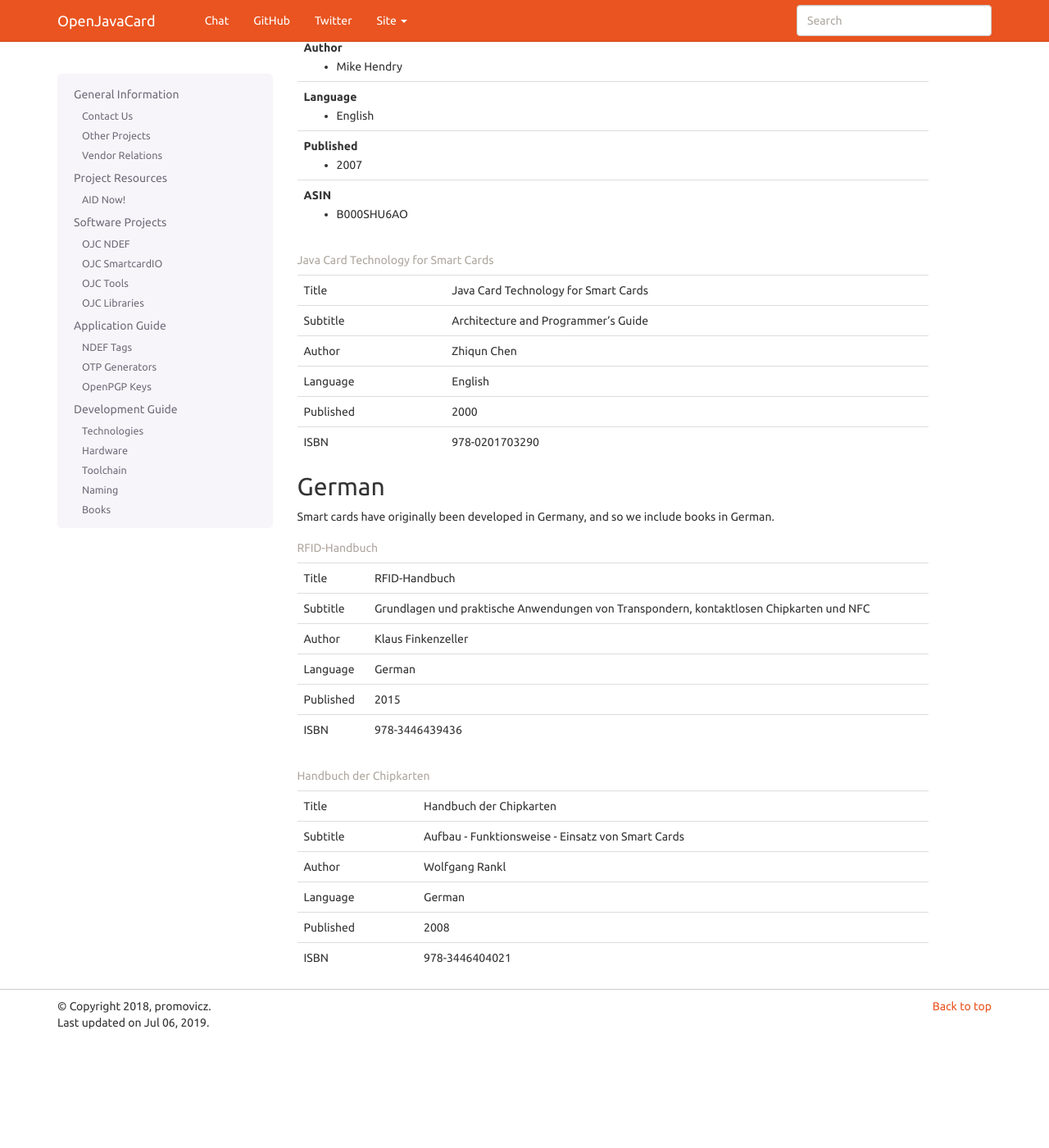
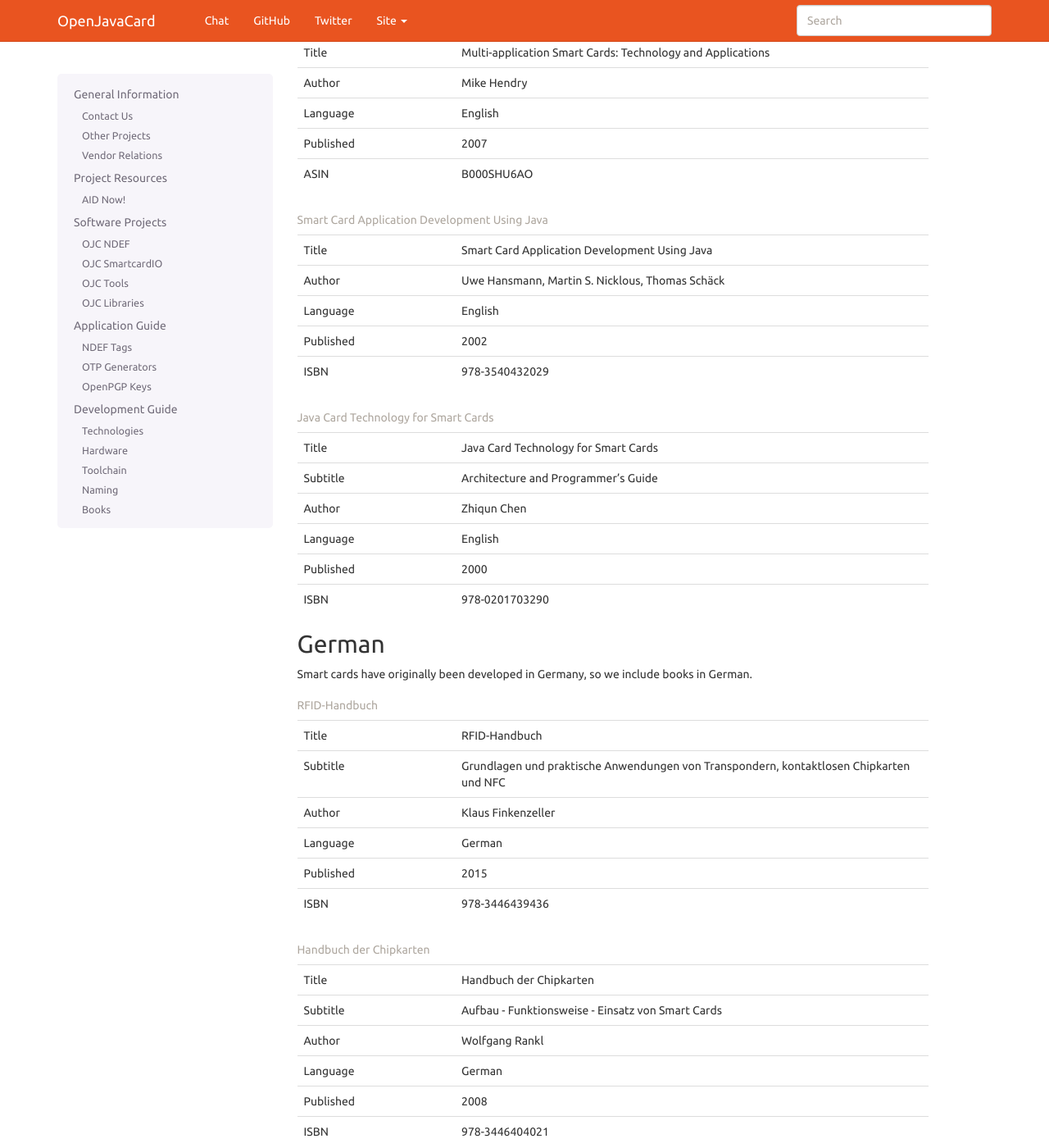
Before and after one commit to OpenJavaCard/openjavacard-site, a Sphinx documentation site: the page built from source/devguide/books.rst, in a window 1280 px wide and 1400 px high, scrolled down 1268 px. Shown: the whole window at 82% size. Built offline with Sphinx 7.4.7, drawn with Linux system fonts in a browser that asks for light colours; before the commit the page ends 2535 px from its top, so only the background shows below that; some of the changed text lies outside the part shown.

Commit message:
Fixed formatting and added some books

```diff
--- a/source/devguide/books.rst
+++ b/source/devguide/books.rst
@@ -10,7 +10,20 @@ English
 
 Most development in the western world happens in English.
 
+.. list-table:: Smart Cards, Tokens, Security and Applications
+   :widths: 10 30
+
+   * - Title
+     - Smart Card Programming
+   * - Author
+     - Keith Mayes, Konstantinos Markantonakis
+   * - Published
+     - 2017
+   * - ISBN
+     - 978-3319504988
+
 .. list-table:: Smart Card Programming
+   :widths: 10 30
 
    * - Title
      - Smart Card Programming
@@ -52,19 +67,35 @@ Most development in the western world happens in English.
      - 978-3836499897
 
 .. list-table:: Multi-application Smart Cards: Technology and Applications
+   :widths: 10 30
 
    * - Title
-	 - Multi-application Smart Cards: Technology and Applications
+     - Multi-application Smart Cards: Technology and Applications
    * - Author
-	 - Mike Hendry
+     - Mike Hendry
    * - Language
-	 - English
+     - English
    * - Published
-	 - 2007
+     - 2007
    * - ASIN
-	 - B000SHU6AO
+     - B000SHU6AO
+
+.. list-table:: Smart Card Application Development Using Java
+   :widths: 10 30
+
+   * - Title
+     - Smart Card Application Development Using Java
+   * - Author
+     - Uwe Hansmann, Martin S. Nicklous, Thomas Schäck
+   * - Language
+     - English
+   * - Published
+     - 2002
+   * - ISBN
+     - 978-3540432029
 
 .. list-table:: Java Card Technology for Smart Cards
+   :widths: 10 30
 
    * - Title
      - Java Card Technology for Smart Cards
@@ -82,9 +113,10 @@ Most development in the western world happens in English.
 German
 ------
 
-Smart cards have originally been developed in Germany, and so we include books in German.
+Smart cards have originally been developed in Germany, so we include books in German.
 
 .. list-table:: RFID-Handbuch
+   :widths: 10 30
 
    * - Title
      - RFID-Handbuch
```
Also changed, not shown: other parts of source/devguide/books.rst (+9 -6 lines).
